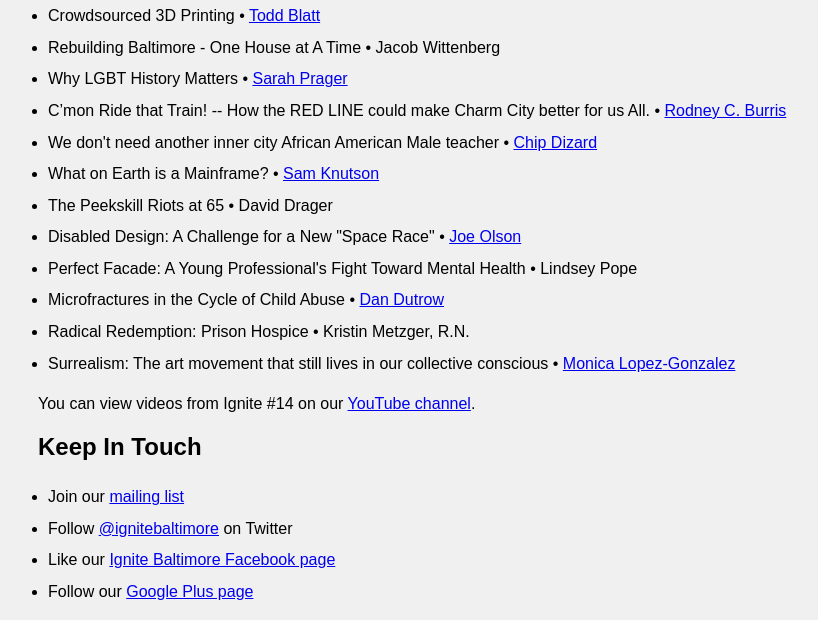
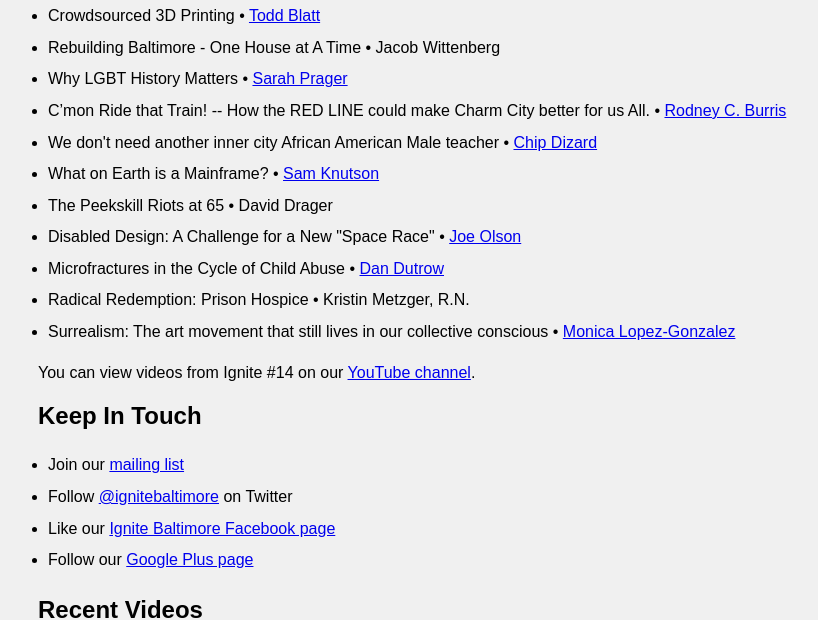
Before and after one commit to ignitebaltimore/ignitebaltimore.github.com, a Jekyll site: the page built from index.html, in a window 1280 px wide and 900 px high, scrolled down 488 px, cut to the strip 0-620 px from the top of the window. Shown: the whole strip, without its empty margins (22-840 px from the left). Built offline with Jekyll 4.4.1, drawn with Linux system fonts in a browser that asks for light colours; nearby versions of some CDN libraries.

Commit message:
remove canceled speaker

```diff
--- a/index.html
+++ b/index.html
@@ -43,7 +43,6 @@
 <li>What on Earth is a Mainframe? &bull; <a href='http://www.cbttape.org'>Sam Knutson</a></li>
 <li>The Peekskill Riots at 65 &bull; David Drager</li>
 <li>Disabled Design: A Challenge for a New "Space Race" &bull; <a href='http://ergojoystick.com'>Joe Olson</a></li>
-<li>Perfect Facade: A Young Professional's Fight Toward Mental Health &bull; Lindsey Pope</li>
 <li>Microfractures in the Cycle of Child Abuse &bull; <a href='http://campopportunity.org'>Dan Dutrow</a></li>
 <li>Radical Redemption: Prison Hospice &bull; Kristin Metzger, R.N. </li>
 <li>Surrealism: The art movement that still lives in our collective conscious &bull; <a href='http://lpnproductions.com/'>Monica Lopez-Gonzalez</a></li>
```
